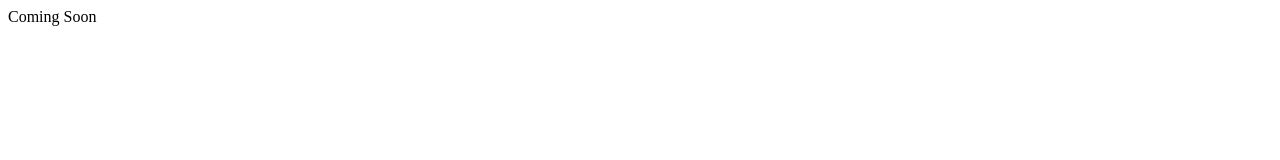
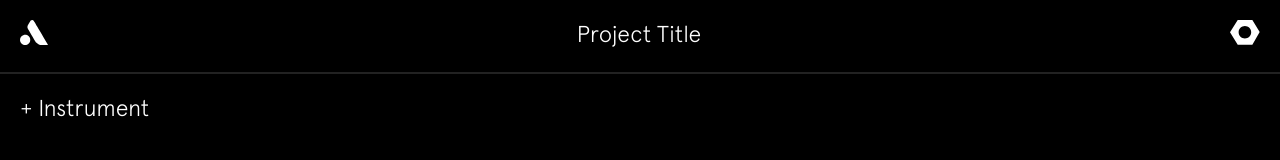
Before and after one commit to t1-tracey/auxy, a plain HTML site: page index.html in a window 1280 px wide. Drawn offline with Linux system fonts and the light colour scheme.

Commit message:
Basic site structure

```diff
--- /dev/null
+++ b/fonts/stylesheet.css
@@ -0,0 +1,23 @@
+@font-face {
+    font-family: 'Apercu';
+    src: url('Apercu-Light.woff2') format('woff2'),
+        url('Apercu-Light.woff') format('woff');
+    font-weight: 300;
+    font-style: normal;
+}
+
+@font-face {
+    font-family: 'Apercu';
+    src: url('Apercu-Regular.woff2') format('woff2'),
+        url('Apercu-Regular.woff') format('woff');
+    font-weight: normal;
+    font-style: normal;
+}
+
+@font-face {
+    font-family: 'Apercu';
+    src: url('Apercu-Medium.woff2') format('woff2'),
+        url('Apercu-Medium.woff') format('woff');
+    font-weight: 500;
+    font-style: normal;
+}
--- a/index.html
+++ b/index.html
@@ -3,8 +3,16 @@
   <head>
     <meta charset="utf-8">
     <title>Auxy for Web</title>
+    <link rel="stylesheet" href="main.css">
   </head>
   <body>
-    Coming Soon
+    <div class="banner">
+      <div class="left"><img src="logo.svg"></div>
+      <div class="center">Project Title</div>
+      <div class="right"><img src="gear.svg"></div>
+    </div>
+    <div class="main">
+      + Instrument
+    </div>
   </body>
 </html>
--- /dev/null
+++ b/main.css
@@ -0,0 +1,40 @@
+@import url('/fonts/stylesheet.css');
+
+body {
+  margin: 0px;
+  font-family: 'Apercu';
+  font-weight: 300;
+  font-size: 20px;
+  background: #000000;
+  color: white;
+  cursor: default;
+}
+div.banner {
+  font-size: 23px;
+  border-bottom: 2px solid #222222;
+  display: flex;
+  padding: 0px 20px 0px 20px;
+  justify-content: space-between;
+}
+div.banner img {
+  height: 25px;
+}
+div.banner div {
+  display: inline-block;
+}
+div.left {
+  padding: 20px 0px 20px 0px;
+  text-align: left;
+}
+div.center {
+  padding: 20px 0px 20px 0px;
+  text-align: center;
+}
+div.right {
+  padding: 20px 0px 20px 0px;
+  text-align: right;
+}
+div.main {
+  padding: 20px;
+  font-size: 23px;
+}
```
Also changed, not shown: fonts/Apercu-Light.woff (added), fonts/Apercu-Light.woff2 (added), fonts/Apercu-Medium.woff (added), fonts/Apercu-Medium.woff2 (added), fonts/Apercu-Regular.woff (added), fonts/Apercu-Regular.woff2 (added), gear.svg (added), logo.svg (added).
